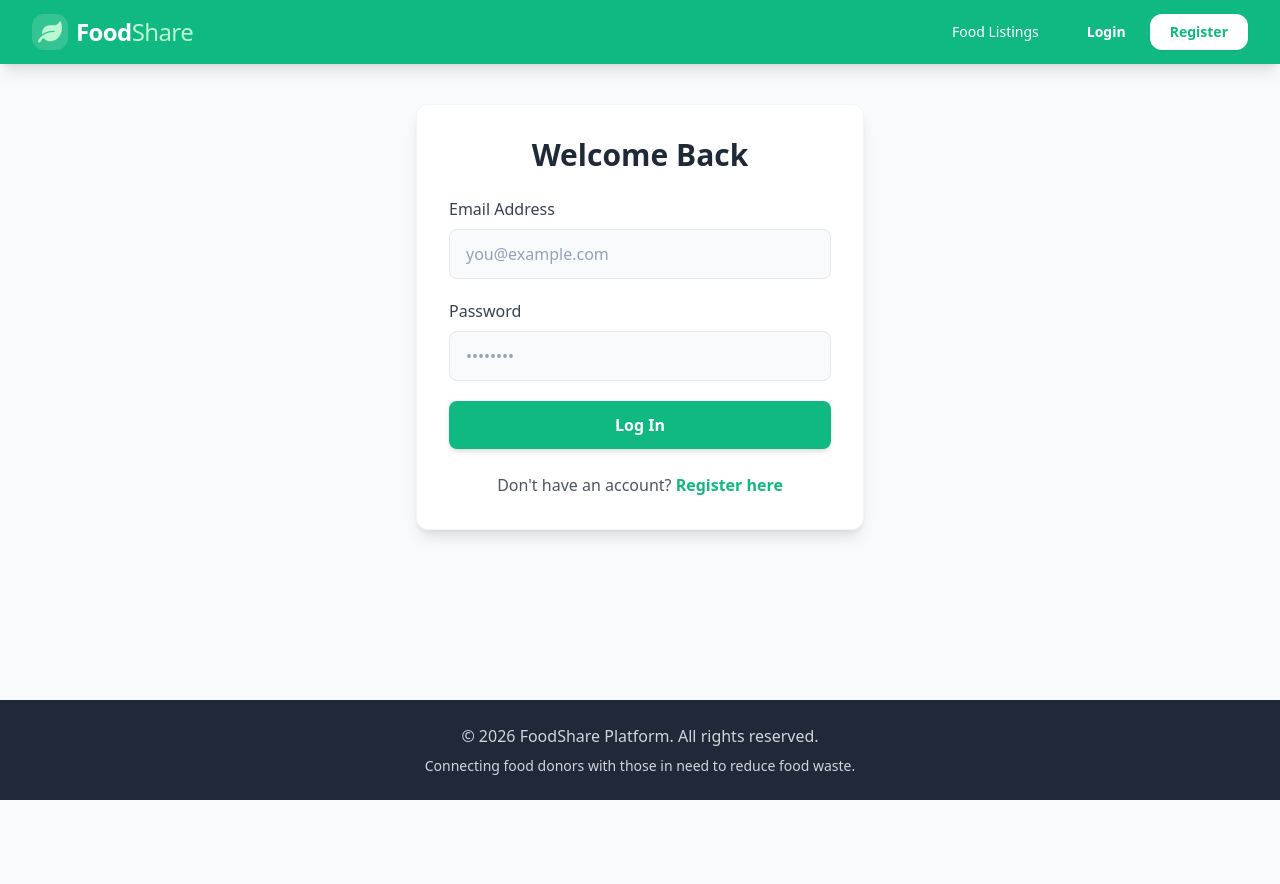
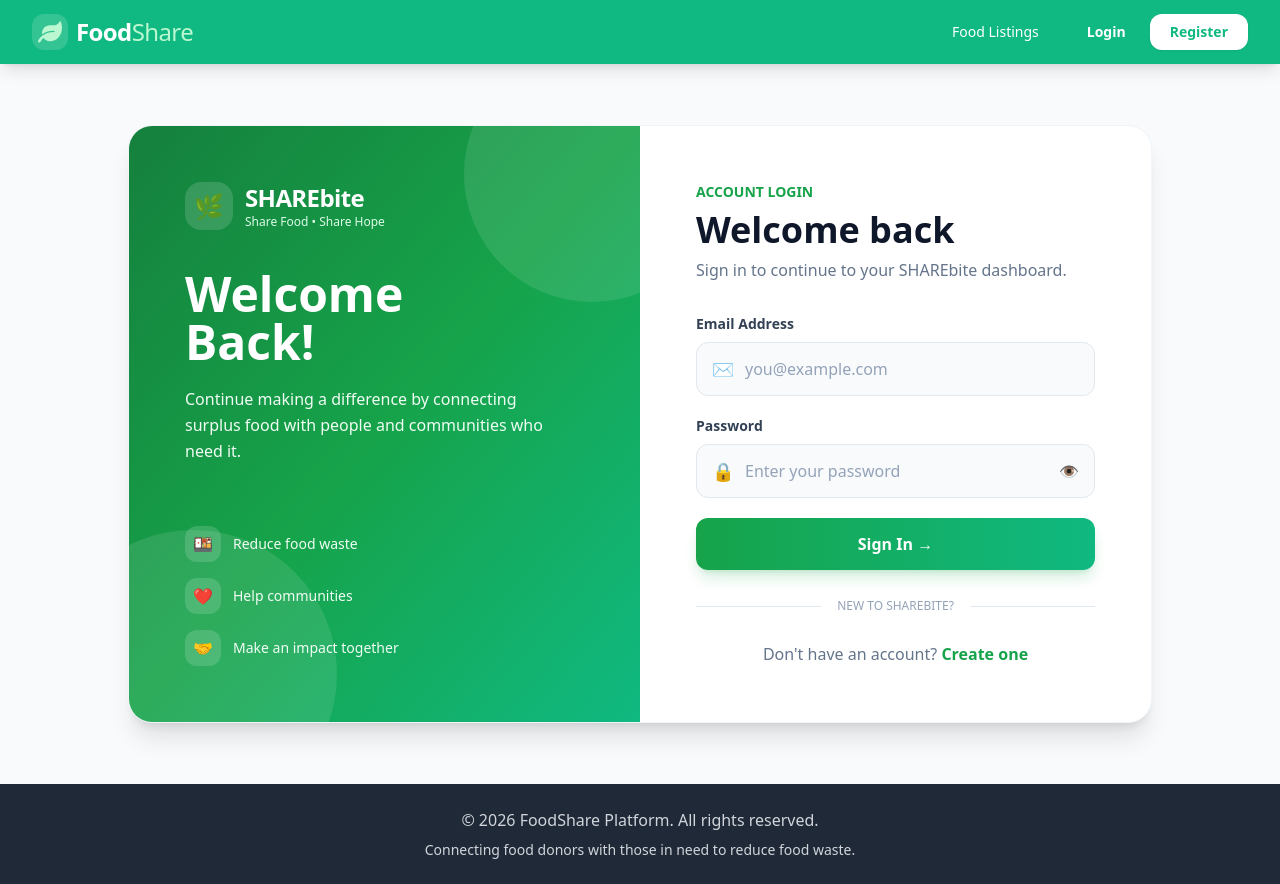
Before and after one commit to Suraj-Mahato9955/SHAREbitee, a React app in the folder frontend/: page /login in a window 1280 px wide. Before the commit the page ends 800 px from the top, so only its background shows below. Built offline with nearby package versions, Linux system fonts and the light colour scheme; the HTML template or start-up script is replaced by a standard one.

Commit message:
Update Login.jsx

```diff
--- a/frontend/src/pages/Login.jsx
+++ b/frontend/src/pages/Login.jsx
@@ -7,6 +7,8 @@ import api from '../services/api';
 const Login = () => {
   const [email, setEmail] = useState('');
   const [password, setPassword] = useState('');
+  const [showPassword, setShowPassword] = useState(false);
+  const [loading, setLoading] = useState(false);
 
   const { login } = useContext(AuthContext);
   const navigate = useNavigate();
@@ -15,86 +17,240 @@ const Login = () => {
     e.preventDefault();
 
     try {
+      setLoading(true);
+
       const { data } = await api.post('/auth/login', {
         email,
         password
       });
 
-      // Save complete user data including role and token
       login(data);
 
       toast.success('Logged in successfully!');
-
-      // Go to role-based dashboard
       navigate('/dashboard');
     } catch (error) {
       toast.error(
         error.response?.data?.message || 'Login failed'
       );
+    } finally {
+      setLoading(false);
     }
   };
 
   return (
-    <div className="max-w-md mx-auto mt-10 bg-white p-8 border border-gray-100 rounded-xl shadow-lg">
+    <div className="min-h-[calc(100vh-80px)] bg-slate-50 flex items-center justify-center px-4 py-10">
 
-      <h2 className="text-3xl font-bold text-center text-gray-800 mb-6">
-        Welcome Back
+      <div className="w-full max-w-5xl bg-white rounded-3xl shadow-xl border border-slate-100 overflow-hidden">
+
+        <div className="grid md:grid-cols-2">
+
+          {/* LEFT BRANDING SECTION */}
+          <div className="hidden md:flex relative overflow-hidden bg-gradient-to-br from-green-700 via-green-600 to-emerald-500 p-10 lg:p-14 text-white">
+
+            <div className="absolute -top-20 -right-20 w-64 h-64 bg-white/10 rounded-full"></div>
+            <div className="absolute -bottom-24 -left-20 w-72 h-72 bg-white/10 rounded-full"></div>
+
+            <div className="relative z-10 flex flex-col justify-between w-full">
+
+              <div>
+                <div className="flex items-center gap-3 mb-10">
+                  <div className="w-12 h-12 rounded-2xl bg-white/15 backdrop-blur flex items-center justify-center text-2xl">
+                    🌿
+                  </div>
+
+                  <div>
+                    <h1 className="text-2xl font-bold tracking-tight">
+                      SHAREbite
+                    </h1>
+                    <p className="text-green-100 text-xs">
+                      Share Food • Share Hope
+                    </p>
+                  </div>
+                </div>
+
+                <h2 className="text-4xl lg:text-5xl font-bold leading-tight mb-5">
+                  Welcome
+                  <br />
+                  Back!
                 </h2>
+
+                <p className="text-green-50 leading-relaxed max-w-sm">
+                  Continue making a difference by connecting surplus
+                  food with people and communities who need it.
+                </p>
+              </div>
+
+              <div className="mt-12 space-y-4">
+
+                <div className="flex items-center gap-3">
+                  <div className="w-9 h-9 rounded-xl bg-white/15 flex items-center justify-center">
+                    🍱
+                  </div>
+                  <span className="text-sm text-green-50">
+                    Reduce food waste
+                  </span>
+                </div>
+
+                <div className="flex items-center gap-3">
+                  <div className="w-9 h-9 rounded-xl bg-white/15 flex items-center justify-center">
+                    ❤️
+                  </div>
+                  <span className="text-sm text-green-50">
+                    Help communities
+                  </span>
+                </div>
+
+                <div className="flex items-center gap-3">
+                  <div className="w-9 h-9 rounded-xl bg-white/15 flex items-center justify-center">
+                    🤝
+                  </div>
+                  <span className="text-sm text-green-50">
+                    Make an impact together
+                  </span>
+                </div>
+
+              </div>
+
+            </div>
+          </div>
+
+          {/* RIGHT LOGIN FORM */}
+          <div className="p-7 sm:p-10 lg:p-14">
+
+            {/* MOBILE LOGO */}
+            <div className="md:hidden text-center mb-8">
+              <div className="inline-flex items-center justify-center w-14 h-14 rounded-2xl bg-green-100 text-2xl mb-3">
+                🌿
+              </div>
+
+              <h1 className="text-2xl font-bold text-slate-900">
+                SHAREbite
+              </h1>
+
+              <p className="text-sm text-slate-500 mt-1">
+                Share Food • Share Hope
+              </p>
+            </div>
+
+            <div className="max-w-md mx-auto">
+
+              <div className="mb-8">
+                <p className="text-sm font-semibold text-green-600 mb-2">
+                  ACCOUNT LOGIN
+                </p>
+
+                <h2 className="text-3xl sm:text-4xl font-bold text-slate-900">
+                  Welcome back
+                </h2>
+
+                <p className="text-slate-500 mt-2">
+                  Sign in to continue to your SHAREbite dashboard.
+                </p>
+              </div>
 
               <form onSubmit={handleSubmit} className="space-y-5">
 
-        {/* Email */}
+                {/* EMAIL */}
                 <div>
-          <label className="block text-gray-700 font-medium mb-2">
+                  <label className="block text-sm font-semibold text-slate-700 mb-2">
                     Email Address
                   </label>
 
+                  <div className="relative">
+                    <span className="absolute left-4 top-1/2 -translate-y-1/2 text-lg">
+                      ✉️
+                    </span>
+
                     <input
                       type="email"
-            className="w-full px-4 py-3 border rounded-lg focus:outline-none focus:ring-2 focus:ring-primary bg-gray-50 focus:bg-white transition"
                       value={email}
                       onChange={(e) => setEmail(e.target.value)}
                       required
                       placeholder="you@example.com"
+                      className="w-full pl-12 pr-4 py-3.5 bg-slate-50 border border-slate-200 rounded-xl text-slate-900 placeholder:text-slate-400 focus:bg-white focus:border-green-500 focus:ring-4 focus:ring-green-500/10 outline-none transition"
                     />
                   </div>
+                </div>
 
-        {/* Password */}
+                {/* PASSWORD */}
                 <div>
-          <label className="block text-gray-700 font-medium mb-2">
+                  <div className="flex items-center justify-between mb-2">
+                    <label className="block text-sm font-semibold text-slate-700">
                       Password
                     </label>
+                  </div>
+
+                  <div className="relative">
+                    <span className="absolute left-4 top-1/2 -translate-y-1/2 text-lg">
+                      🔒
+                    </span>
 
                     <input
-            type="password"
-            className="w-full px-4 py-3 border rounded-lg focus:outline-none focus:ring-2 focus:ring-primary bg-gray-50 focus:bg-white transition"
+                      type={showPassword ? 'text' : 'password'}
                       value={password}
                       onChange={(e) => setPassword(e.target.value)}
                       required
-            placeholder="••••••••"
+                      placeholder="Enter your password"
+                      className="w-full pl-12 pr-12 py-3.5 bg-slate-50 border border-slate-200 rounded-xl text-slate-900 placeholder:text-slate-400 focus:bg-white focus:border-green-500 focus:ring-4 focus:ring-green-500/10 outline-none transition"
                     />
+
+                    <button
+                      type="button"
+                      onClick={() => setShowPassword(!showPassword)}
+                      className="absolute right-4 top-1/2 -translate-y-1/2 text-slate-400 hover:text-green-600 transition"
+                      aria-label="Toggle password visibility"
+                    >
+                      {showPassword ? '🙈' : '👁️'}
+                    </button>
+                  </div>
                 </div>
 
-        {/* Login Button */}
+                {/* LOGIN BUTTON */}
                 <button
                   type="submit"
-          className="w-full bg-primary text-white py-3 rounded-lg font-bold hover:bg-secondary transition shadow-md"
+                  disabled={loading}
+                  className="w-full py-3.5 rounded-xl bg-gradient-to-r from-green-600 to-emerald-500 text-white font-bold shadow-lg shadow-green-600/20 hover:from-green-700 hover:to-emerald-600 hover:-translate-y-0.5 active:translate-y-0 transition-all disabled:opacity-60 disabled:cursor-not-allowed disabled:hover:translate-y-0"
                 >
-          Log In
+                  {loading ? (
+                    <span className="flex items-center justify-center gap-2">
+                      <span className="w-5 h-5 border-2 border-white/40 border-t-white rounded-full animate-spin"></span>
+                      Signing in...
+                    </span>
+                  ) : (
+                    'Sign In →'
+                  )}
                 </button>
 
               </form>
 
-      <p className="text-center mt-6 text-gray-600">
+              {/* REGISTER */}
+              <div className="relative my-7">
+                <div className="absolute inset-0 flex items-center">
+                  <div className="w-full border-t border-slate-200"></div>
+                </div>
+
+                <div className="relative flex justify-center">
+                  <span className="bg-white px-4 text-xs text-slate-400">
+                    NEW TO SHAREBITE?
+                  </span>
+                </div>
+              </div>
+
+              <p className="text-center text-slate-500">
                 Don't have an account?{' '}
                 <Link
                   to="/register"
-          className="text-primary font-semibold hover:underline"
+                  className="font-bold text-green-600 hover:text-green-700 hover:underline transition"
                 >
-          Register here
+                  Create one
                 </Link>
               </p>
 
+            </div>
+          </div>
+
+        </div>
+      </div>
     </div>
   );
 };
```
Lines whose indentation alone changed are shown as unchanged.
